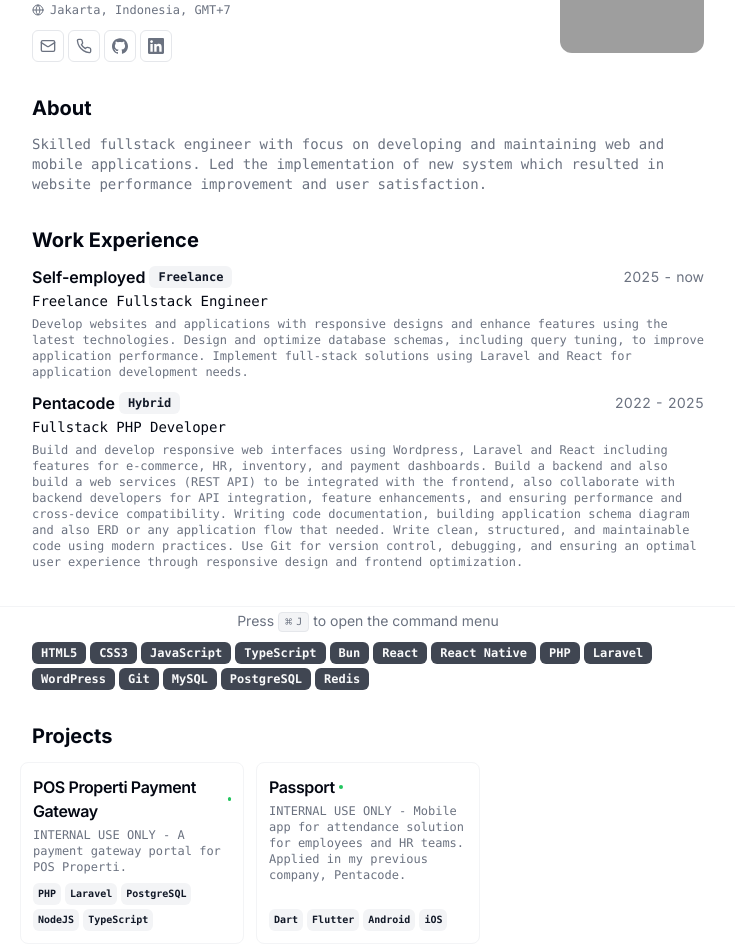
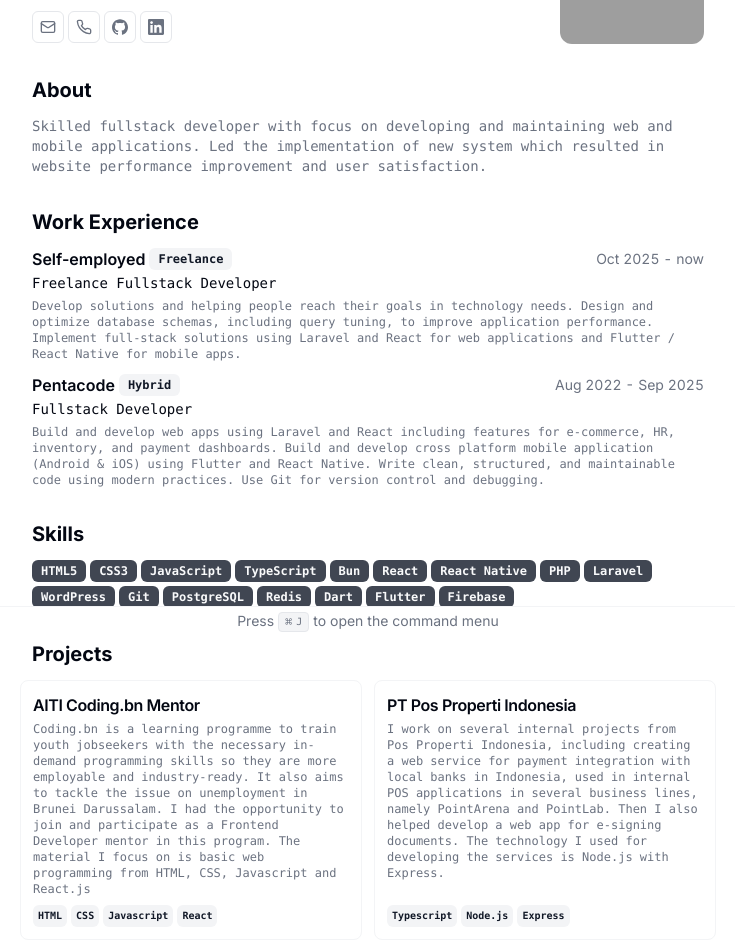
Before and after one commit to radenadri/cv.radenadri.xyz, a Next.js app: page / in a window 1280 px wide. Shown: the part 164-1112 px from the top of the page, without its empty margins (272-1007 px from the left). Built offline with nearby package versions, Linux system fonts and the light colour scheme; grey boxes are pictures that could not be loaded.

Commit message:
feat: modify works

```diff
--- a/src/app/page.tsx
+++ b/src/app/page.tsx
@@ -16,15 +16,15 @@
 
 export default function Page() {
   return (
-    <main className="container relative p-4 mx-auto overflow-auto scroll-my-12 print:p-12 md:p-16">
-      <section className="w-full max-w-2xl mx-auto space-y-8 bg-white print:space-y-6">
+    <main className="container relative mx-auto scroll-my-12 overflow-auto p-4 print:p-12 md:p-16">
+      <section className="mx-auto w-full max-w-2xl space-y-8 bg-white print:space-y-6">
         <div className="flex items-center justify-between">
           <div className="flex-1 space-y-1.5">
             <h1 className="text-2xl font-bold">{RESUME_DATA.name}</h1>
-            <p className="max-w-md font-mono text-sm text-pretty text-muted-foreground">
+            <p className="max-w-md text-pretty font-mono text-sm text-muted-foreground">
               {RESUME_DATA.about}
             </p>
-            <p className="items-center max-w-md font-mono text-xs text-pretty text-muted-foreground">
+            <p className="max-w-md items-center text-pretty font-mono text-xs text-muted-foreground">
               <a
                 className="inline-flex gap-x-1.5 align-baseline leading-none hover:underline"
                 href={RESUME_DATA.locationLink}
@@ -34,7 +34,7 @@
                 {RESUME_DATA.location}
               </a>
             </p>
-            <div className="flex pt-1 font-mono text-sm gap-x-1 text-muted-foreground print:hidden">
+            <div className="flex gap-x-1 pt-1 font-mono text-sm text-muted-foreground print:hidden">
               {RESUME_DATA.contact.email ? (
                 <Button
                   className="size-8"
@@ -73,7 +73,7 @@
                 </Button>
               ))}
             </div>
-            <div className="flex-col hidden font-mono text-sm gap-x-1 text-muted-foreground print:flex">
+            <div className="hidden flex-col gap-x-1 font-mono text-sm text-muted-foreground print:flex">
               {RESUME_DATA.contact.email ? (
                 <a href={`mailto:${RESUME_DATA.contact.email}`}>
                   <span className="underline">{RESUME_DATA.contact.email}</span>
@@ -94,7 +94,7 @@
         </div>
         <Section>
           <h2 className="text-xl font-bold">About</h2>
-          <p className="font-mono text-sm text-pretty text-muted-foreground">
+          <p className="text-pretty font-mono text-sm text-muted-foreground">
             {RESUME_DATA.summary}
           </p>
         </Section>
@@ -104,8 +104,8 @@
             return (
               <Card key={work.company}>
                 <CardHeader>
-                  <div className="flex items-center justify-between text-base gap-x-2">
-                    <h3 className="inline-flex items-center justify-center font-semibold leading-none gap-x-1">
+                  <div className="flex items-center justify-between gap-x-2 text-base">
+                    <h3 className="inline-flex items-center justify-center gap-x-1 font-semibold leading-none">
                       <a className="hover:underline" href={work.link}>
                         {work.company}
                       </a>
@@ -114,7 +114,7 @@
                         {work.badges.map((badge) => (
                           <Badge
                             variant="secondary"
-                            className="text-xs align-middle"
+                            className="align-middle text-xs"
                             key={badge}
                           >
                             {badge}
@@ -122,7 +122,7 @@
                         ))}
                       </span>
                     </h3>
-                    <div className="text-sm text-gray-500 tabular-nums">
+                    <div className="text-sm tabular-nums text-gray-500">
                       {work.start} - {work.end}
                     </div>
                   </div>
@@ -149,7 +149,7 @@
 
         <Section className="print-force-new-page scroll-mb-16">
           <h2 className="text-xl font-bold">Projects</h2>
-          <div className="grid grid-cols-1 gap-3 -mx-3 print:grid-cols-3 print:gap-2 md:grid-cols-2 lg:grid-cols-3">
+          <div className="-mx-3 grid grid-cols-1 gap-3 print:grid-cols-2 print:gap-2 md:grid-cols-2 lg:grid-cols-2">
             {RESUME_DATA.projects.map((project) => {
               return (
                 <ProjectCard
--- a/src/data/resume-data.tsx
+++ b/src/data/resume-data.tsx
@@ -3,10 +3,10 @@
 export const RESUME_DATA = {
   name: "Adriana Eka Prayudha",
   initials: "AEP",
-  location: "Jakarta, Indonesia, GMT+7",
+  location: "Bandung, Indonesia, GMT+7",
   locationLink: "https://maps.app.goo.gl/sV57Te2gtvwFDWsx9",
-  about: `Enthusiastic developer with a passion for creating engaging digital, love to creating a usable web and mobile applications to solve the business problems.`,
-  summary: `Skilled fullstack engineer with focus on developing and maintaining web and mobile applications. Led the implementation of new system which resulted in website performance improvement and user satisfaction.`,
+  about: `Building modern web and mobile applications with a focus on functionality and aesthetics.`,
+  summary: `Skilled fullstack developer with focus on developing and maintaining web and mobile applications. Led the implementation of new system which resulted in website performance improvement and user satisfaction.`,
   avatarUrl:
     "https://res.cloudinary.com/dvoj90vcy/image/upload/v1727768323/closeup_ogukcv.jpg",
   personalWebsiteUrl: "https://radenadri.xyz",
@@ -32,23 +32,23 @@
       company: "Self-employed",
       link: "",
       badges: ["Freelance"],
-      title: "Freelance Fullstack Engineer",
+      title: "Freelance Fullstack Developer",
       // logo: ParabolLogo,
-      start: "2025",
+      start: "Oct 2025",
       end: "now",
       description: `
-      Develop websites and applications with responsive designs and enhance features using the latest technologies. Design and optimize database schemas, including query tuning, to improve application performance. Implement full-stack solutions using Laravel and React for application development needs.
+      Develop solutions and helping people reach their goals in technology needs. Design and optimize database schemas, including query tuning, to improve application performance. Implement full-stack solutions using Laravel and React for web applications and Flutter / React Native for mobile apps.
       `,
     },
     {
       company: "Pentacode",
       link: "https://pentacode.id",
       badges: ["Hybrid"],
-      title: "Fullstack PHP Developer",
+      title: "Fullstack Developer",
       // logo: ParabolLogo,
-      start: "2022",
-      end: "2025",
-      description: `Build and develop responsive web interfaces using Wordpress, Laravel and React including features for e-commerce, HR, inventory, and payment dashboards. Build a backend and also build a web services (REST API) to be integrated with the frontend, also collaborate with backend developers for API integration, feature enhancements, and ensuring performance and cross-device compatibility. Writing code documentation, building application schema diagram and also ERD or any application flow that needed. Write clean, structured, and maintainable code using modern practices. Use Git for version control, debugging, and ensuring an optimal user experience through responsive design and frontend optimization.`,
+      start: "Aug 2022",
+      end: "Sep 2025",
+      description: `Build and develop web apps using Laravel and React including features for e-commerce, HR, inventory, and payment dashboards. Build and develop cross platform mobile application (Android & iOS) using Flutter and React Native. Write clean, structured, and maintainable code using modern practices. Use Git for version control and debugging.`,
     },
   ],
   skills: [
@@ -63,30 +63,42 @@
     "Laravel",
     "WordPress",
     "Git",
-    "MySQL",
     "PostgreSQL",
     "Redis",
+    "Dart",
+    "Flutter",
+    "Firebase",
   ],
   projects: [
     {
-      title: "POS Properti Payment Gateway",
-      techStack: ["PHP", "Laravel", "PostgreSQL", "NodeJS", "TypeScript"],
-      description:
-        "INTERNAL USE ONLY - A payment gateway portal for POS Properti.",
-      link: {
-        label: "View study case",
-        href: "https://radenadri.xyz/work/pos-properti-payment-gateway",
-      },
+      title: "AITI Coding.bn Mentor",
+      techStack: ["HTML", "CSS", "Javascript", "React"],
+      description: `Coding.bn is a learning programme to train youth jobseekers with the necessary in-demand programming skills so they are more employable and industry-ready. It also aims to tackle the issue on unemployment in Brunei Darussalam. I had the opportunity to join and participate as a Frontend Developer mentor in this program. The material I focus on is basic web programming from HTML, CSS, Javascript and React.js`,
+    },
+    {
+      title: "PT Pos Properti Indonesia",
+      techStack: ["Typescript", "Node.js", "Express"],
+      description: `I work on several internal projects from Pos Properti Indonesia, including creating a web service for payment integration with local banks in Indonesia, used in internal POS applications in several business lines, namely PointArena and PointLab. Then I also helped develop a web app for e-signing documents. The technology I used for developing the services is Node.js with Express.`,
+    },
+    {
+      title: "Sound of Justice",
+      techStack: ["Dart", "Flutter"],
+      description: `Sound of Justice Radio is a live radio application that hosted by Kejaksaan Tinggi RI to be one of their program to be the channel for education and also entertainment. Built with Flutter because we needed a cross-platform framework. I also taking parts in publishing the apps in Play Store and App Store.`,
     },
     {
       title: "Passport",
-      techStack: ["Dart", "Flutter", "Android", "iOS"],
-      description:
-        "INTERNAL USE ONLY - Mobile app for attendance solution for employees and HR teams. Applied in my previous company, Pentacode. ",
-      link: {
-        label: "View study case",
-        href: "https://radenadri.xyz/work/passport",
-      },
+      techStack: ["Dart", "Flutter"],
+      description: `My team and I received input from management to develop our own HRIS System because there are still many manual recap operations and attendance systems that have not yet been assessed as data integrated. Our team finally developed an HRIS application which is used for daily operations in our office including daily attendance, timeoff requests, business trips, and others. I took the initiative to fill the empty mobile developer position to develop a mobile app using Flutter because we needed a cross-platform framework. I also taking parts in publishing the apps in Play Store and App Store.`,
+    },
+    {
+      title: "CekBPOM",
+      techStack: ["PHP", "Laravel", "PostgreSQL"],
+      description: `Cek BPOM is a website created by BPOM as a place to check the validity and registration numbers of products circulating on the Indonesian market. I successfully migrated the codebase to Laravel 11 and also migrated the database from SQL Server to PostgreSQL.`,
+    },
+    {
+      title: "PT. KAI Indonesia",
+      techStack: ["PHP", "Laravel", "PostgreSQL"],
+      description: `My first challenging project which gave me quite a pleasant experience, I was given an assignment to develop an initial version of a web-based application in the form of displaying train arrival and departure schedules posted at train stations under KAI. Currently it is installed on many shows on stations under DAOP 1 and DAOP 2. The initial version was built with PHP and Laravel with PostgreSQL database.`,
     },
   ],
 } as const;
```
